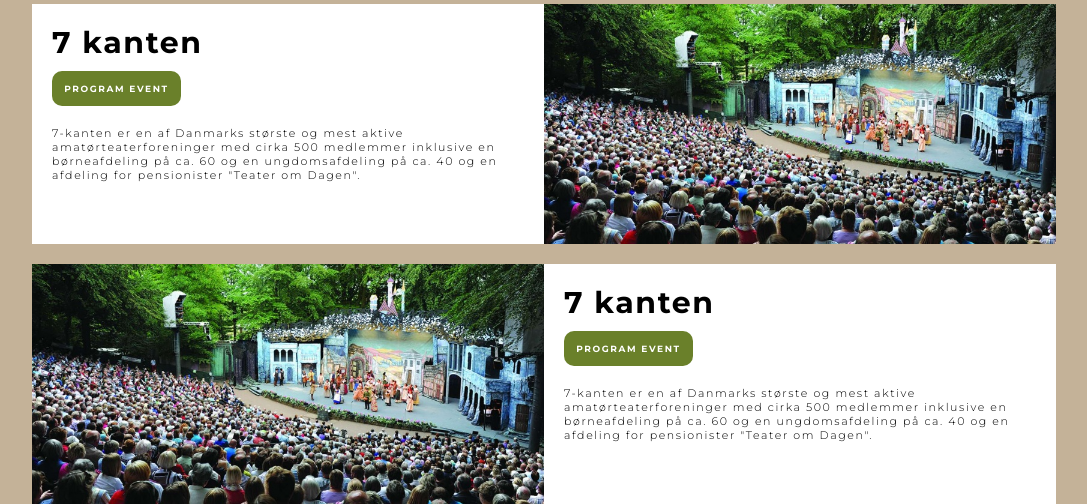
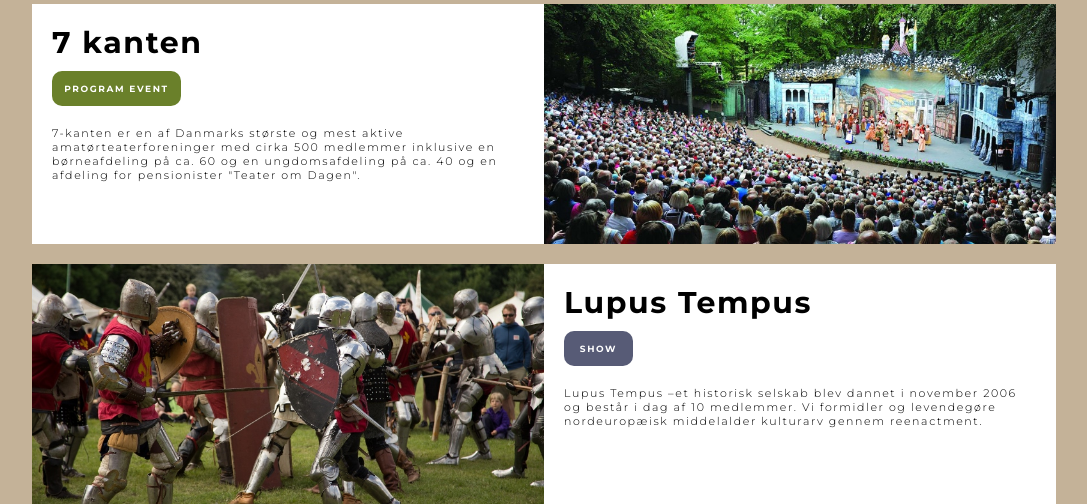
Before and after one commit to lagfoss/eksamensprojekt, a PHP site: page / in a window 1280 px wide. Shown: the part 861-1365 px from the top of the page, without its empty margins (96-1183 px from the left). Run offline with PHP 8.4, Linux system fonts and the light colour scheme.

Commit message:
lopus_tempus på front

```diff
--- a/assets/css/styles.css
+++ b/assets/css/styles.css
@@ -99,10 +99,9 @@ h2{
   text-align: center;
   text-shadow: 00px 0px 60px #000000;
   padding: auto;
+}
 
 
-
-}
 .overskrift{
   font-family: 'Montserrat', sans-serif;
   margin: auto;
@@ -334,7 +333,7 @@ section{
   background-size: cover;
 }
 .event_left2 {
-  background-image: url("../images/7kanten.jpg");
+  background-image: url("../images/lopus-tempus.jpg");
  background-position: center;
  background-size: cover;
 }
@@ -348,8 +347,16 @@ section{
     background: #6a802a;
     padding: 12px;
     width: 105px;
-
-
+}
+.rcorners2 {
+  margin-top: 10px;
+    border-radius: 10px;
+    text-align: center;
+    font-size: 9px;
+    color: #fff;
+    background: #575b76;
+    padding: 12px;
+    width: 45px;
 }
 
 /* Mobile Styles */
@@ -381,10 +388,14 @@ section{
  }
  .event_right1{order: 1;
  }
+ .event_left2{ order: 3;
+ }
+ .event_right2{order: 4;
+ }
  .info{
    margin-left: 1%;
  }
-.event_right1{margin-top: 20px;}
+ .event_left2{margin-top: 20px;}
 }
 
 
@@ -416,8 +427,11 @@ section{
  }
  .event_left1{ order: 2;
  }
-
  .event_right1{order: 1;
+ }
+ .event_left2{ order: 3;
+ }
+ .event_right2{order: 4;
  }
  .info{
    margin-left: 2%;
@@ -425,7 +439,7 @@ section{
  .program{
    margin-right: 2%;
  }
- .event_right1{margin-top: 20px;}
+ .event_left2{margin-top: 20px;}
 }
 /* Desktop Styles */
 @media only screen and (min-width: 720.01px) {
--- a/index.html
+++ b/index.html
@@ -86,11 +86,12 @@ Varde Middelalder Festival</div>
         <div class="event_right2">
 
           <div class="event_kasse2">
-            7 kanten
-            <div class="rcorners1">
-              PROGRAM EVENT
-            </div>
-                <p>7-kanten er en af Danmarks største og mest aktive amatørteaterforeninger med cirka 500 medlemmer inklusive en børneafdeling på ca. 60 og en ungdomsafdeling på ca. 40 og en afdeling for pensionister "Teater om Dagen". </p>
+            Lupus Tempus
+            <div class="rcorners2">
+              SHOW
+                </div>
+                    <p>Lupus Tempus –et historisk selskab blev dannet i november 2006 og består i dag af 10 medlemmer.
+Vi formidler og levendegøre nordeuropæisk middelalder kulturarv gennem reenactment.</p>
             </div>
         </div> <!-- 2 Event Slut -->
 
```
Also changed, not shown: assets/images/lopus-tempus.jpg (added).
